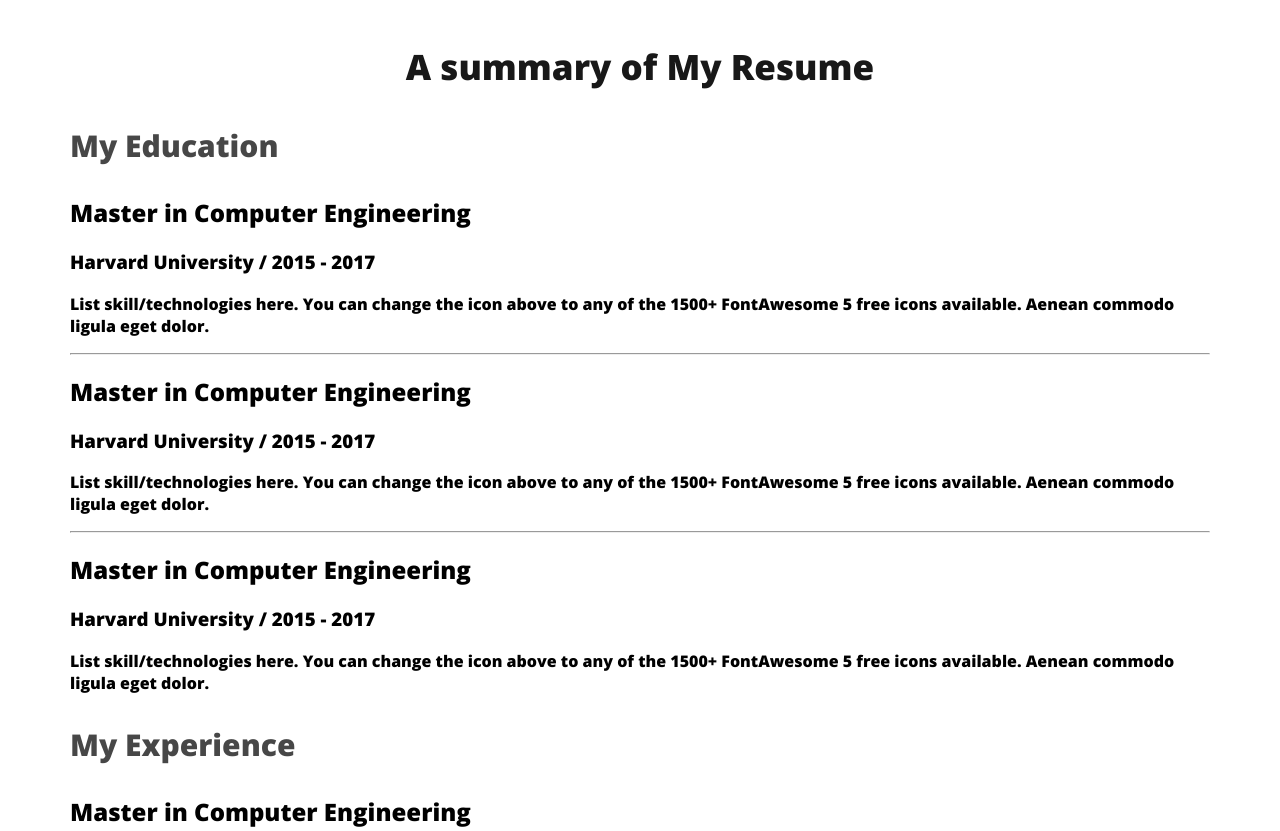
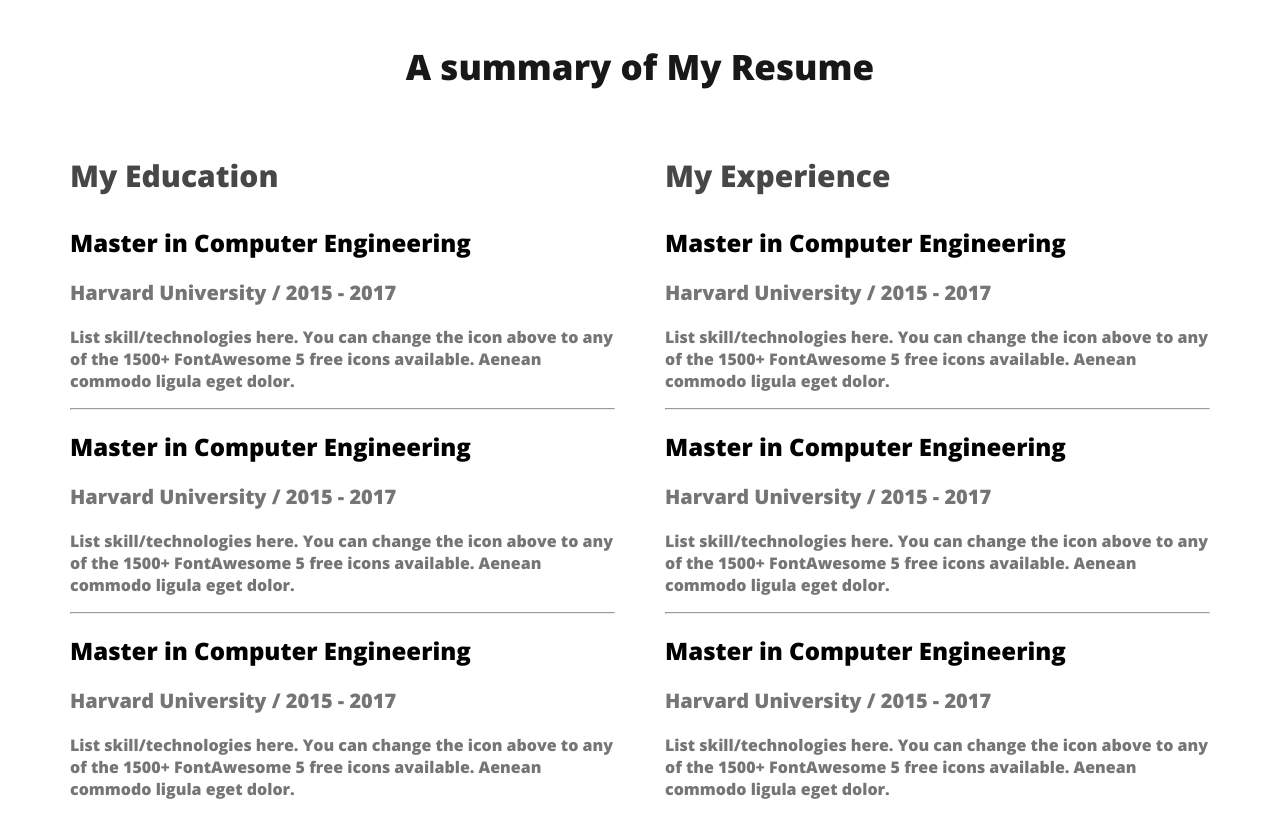
Before and after one commit to RaisulIslamJishan/web-developer-portfolio, a plain HTML site: page index.html in a window 1280 px wide. Shown: the part 2540-3371 px from the top of the page. Drawn offline with nearby package versions, Linux system fonts and the light colour scheme.

Commit message:
Resume addaed

```diff
--- a/styles/portfolio.css
+++ b/styles/portfolio.css
@@ -152,3 +152,19 @@ main section{
     font-size: 30px;
     font-weight: 700;
     }
+.resume-container{
+    display: flex;
+    gap: 50px;
+}
+.resume-item-decreption{
+
+    color:#757575;
+    font-size: 16px;
+    font-weight: 400;
+    }
+
+    .resume-item-institute{
+        color: #757575;
+        font-size: 20px;
+        font-weight: 600;
+    }
```
Also changed, not shown: index.html (+0 -2 lines).
